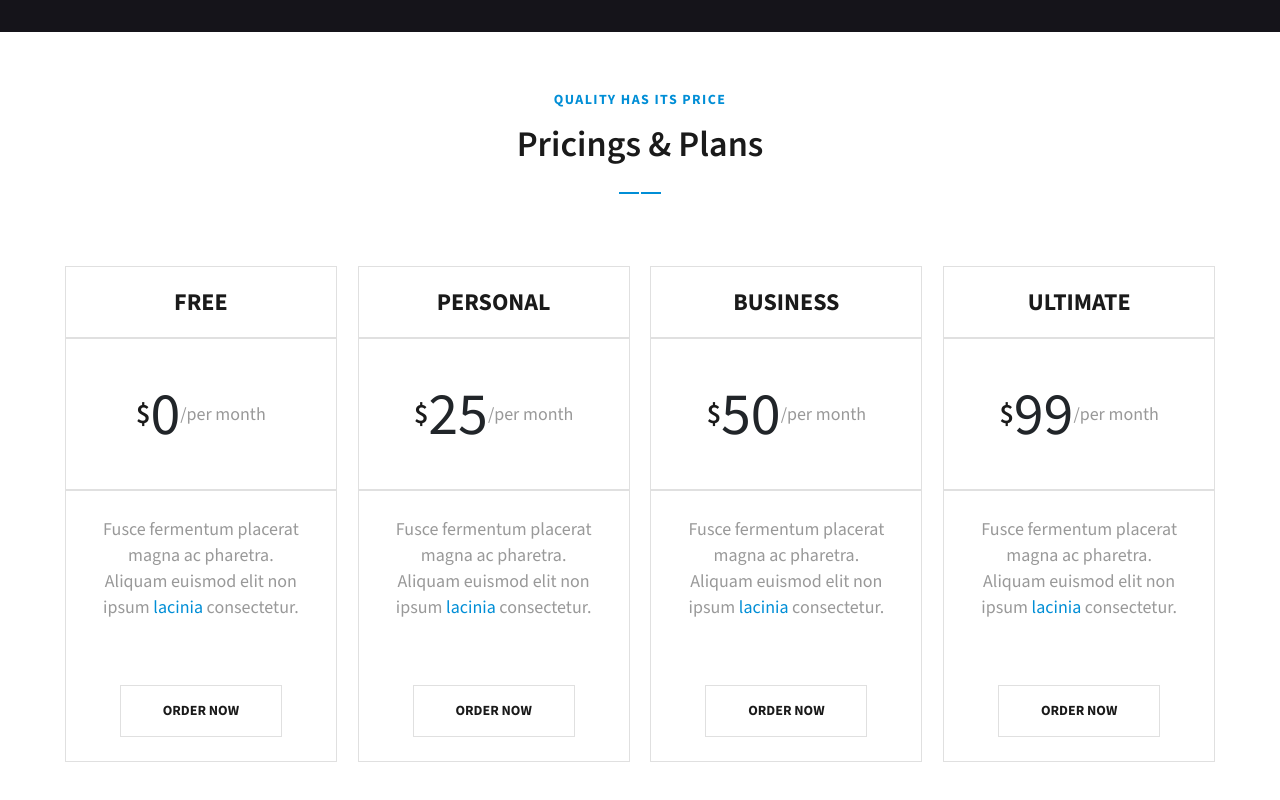
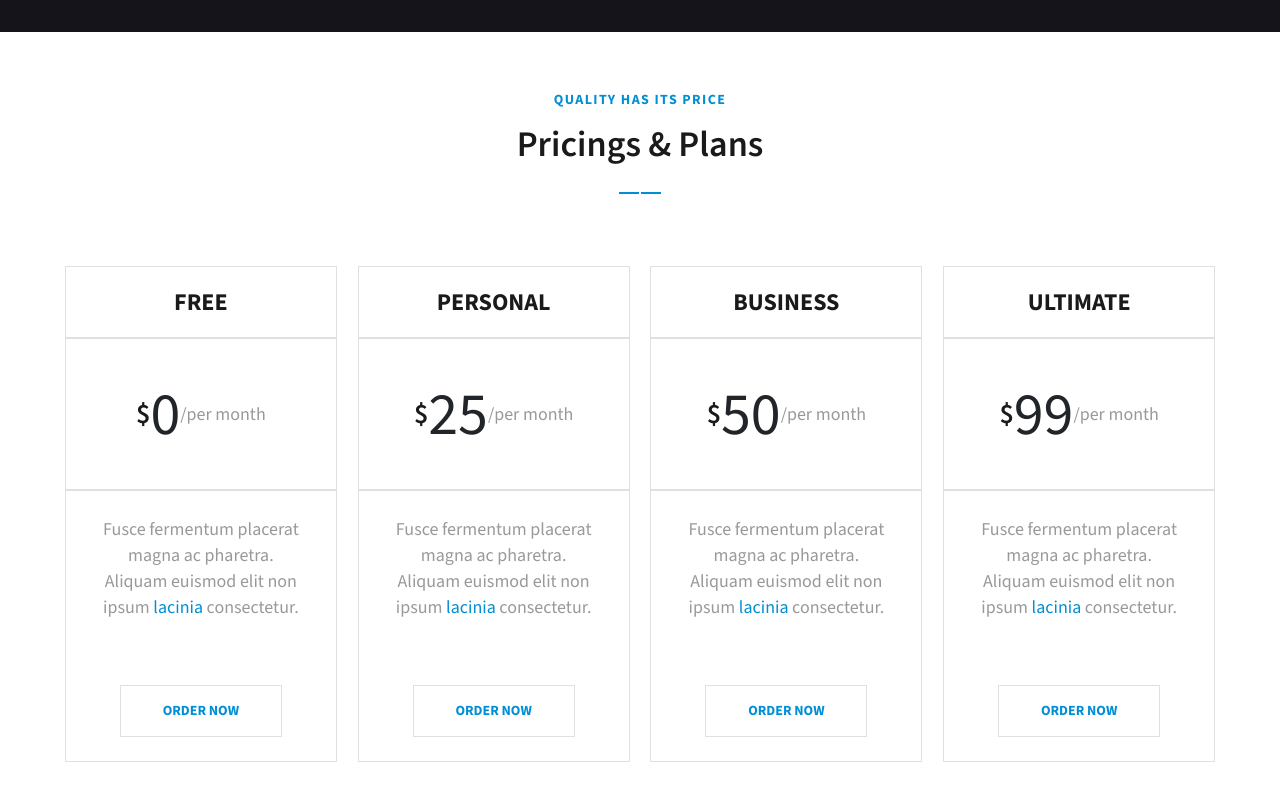
Before and after one commit to darwest/5maket, a website: page index.html in a window 1280 px wide. Shown: the part 3200-4000 px from the top of the page. Drawn offline with nearby package versions, Linux system fonts and the light colour scheme.

Commit message:
new commit

```diff
--- a/scss/components/plans-block/_plans.scss
+++ b/scss/components/plans-block/_plans.scss
@@ -77,7 +77,7 @@
             }
           }
           .button-order{
-          @include button-style(#ffffff, 14px, 700, $main-color-black, 0, 0);
+          @include button-style(#ffffff, 14px, 700, $main-color-blue, 0, 0);
           @include width-height-value(162px, 52px);
           cursor: pointer;
           line-height: 10px;
--- a/scss/components/slider/_slider.scss
+++ b/scss/components/slider/_slider.scss
@@ -1,5 +1,4 @@
 @import "scss/common/mixins";
-
 
 .slider {
   background-image: url("/img/background/bg_pricingANDplans.png");
```
Also changed, not shown: css/main.css, 1 other file.
